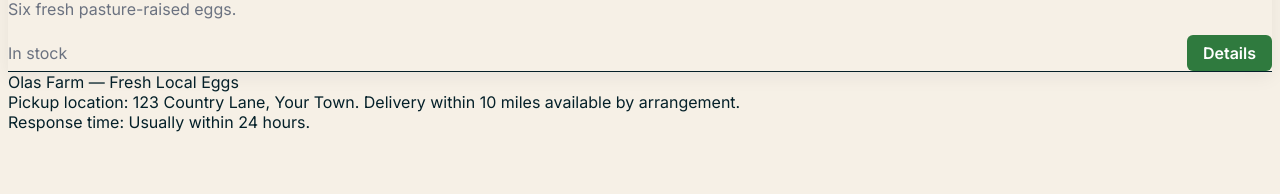
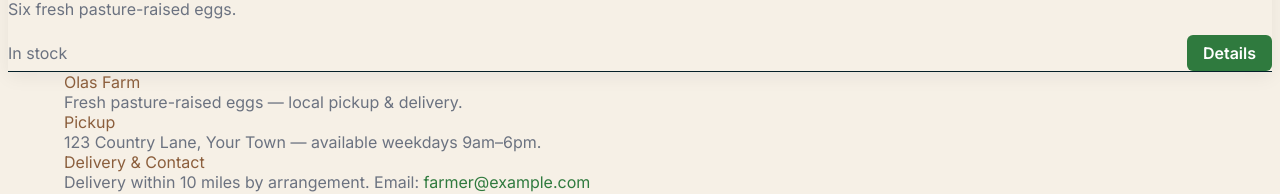
Before and after one commit to LasOIas/Olas-Creations, a Next.js app: page / in a window 1280 px wide. Shown: the part 2599-2793 px from the top of the page. Before the commit the page ends 2731 px from the top, so only its background shows below. Built offline with nearby package versions, Linux system fonts and the light colour scheme.

Commit message:
style: improve Footer layout and contact/pickup info

```diff
--- a/components/Footer.js
+++ b/components/Footer.js
@@ -1,10 +1,22 @@
 export default function Footer(){
   return (
-    <footer className="bg-farmBeige mt-12 border-t">
-      <div className="max-w-5xl mx-auto px-4 py-8 text-sm text-gray-700">
-        <div>Olas Farm — Fresh Local Eggs</div>
-        <div className="mt-2">Pickup location: 123 Country Lane, Your Town. Delivery within 10 miles available by arrangement.</div>
-        <div className="mt-2">Response time: Usually within 24 hours.</div>
+    <footer className="mt-12 border-t bg-white">
+      <div className="container py-10 text-sm text-[var(--muted)]">
+        <div className="grid grid-cols-1 md:grid-cols-3 gap-6">
+          <div>
+            <div className="font-semibold text-[var(--farmBrown)]">Olas Farm</div>
+            <div className="mt-2">Fresh pasture-raised eggs — local pickup & delivery.</div>
+          </div>
+          <div>
+            <div className="font-semibold text-[var(--farmBrown)]">Pickup</div>
+            <div className="mt-2">123 Country Lane, Your Town — available weekdays 9am–6pm.</div>
+          </div>
+          <div>
+            <div className="font-semibold text-[var(--farmBrown)]">Delivery & Contact</div>
+            <div className="mt-2">Delivery within 10 miles by arrangement. Email: <a href="mailto:farmer@example.com" className="text-[var(--farmGreen)]">farmer@example.com</a></div>
+          </div>
+        </div>
+        <div className="mt-6 text-xs text-[var(--muted)]">© {new Date().getFullYear()} Olas Farm. All rights reserved.</div>
       </div>
     </footer>
   )
```
